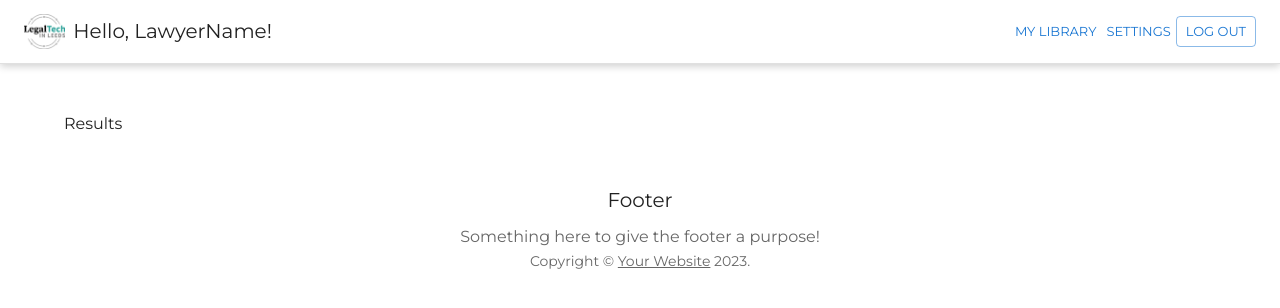
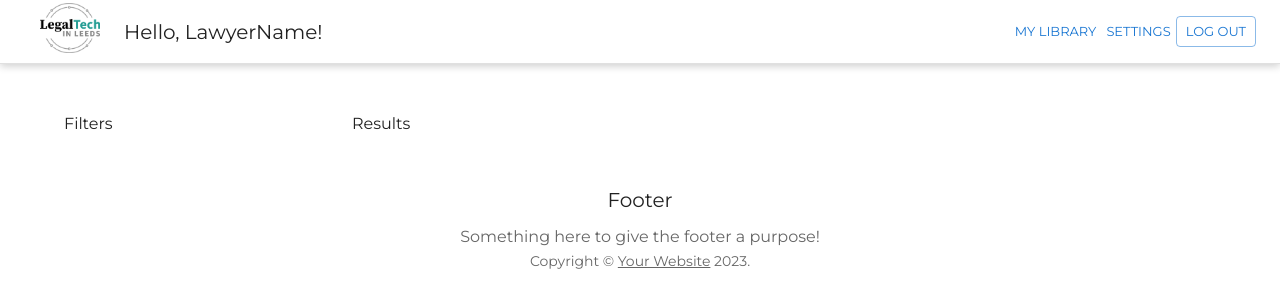
Before and after one commit to TimJones159/LegalTechBigHack, a React (Create React App) app: page /search in a window 1280 px wide. Shown: the top 308 px of the page. Built offline with nearby package versions, Linux system fonts and the light colour scheme.

Commit message:
FiltersList

```diff
--- /dev/null
+++ b/src/components/FiltersList.js
@@ -0,0 +1,6 @@
+
+export const FiltersList = () => {
+    return <div>Filters</div>;
+}
+
+export default FiltersList;
--- a/src/components/Header.js
+++ b/src/components/Header.js
@@ -14,11 +14,13 @@ function Header(props) {
     <React.Fragment>
       <Toolbar sx={{ borderBottom: 1, borderColor: 'divider', boxShadow: '0 2px 8px 0 rgba(0,0,0,0.2)' }}>
         <div style={{ display: 'flex', alignItems: 'center', flex: 1 }}>
-          <img
-            src="/logo.png"
-            alt="Logo"
-            style={{ maxHeight: '35px', marginRight: '8px' }}
-          />
+          <div className="header__logo">
+            <img
+              src="/logo.png"
+              alt="Logo"
+              style={{ maxHeight: '50px', marginRight: '8px' }}
+            />
+          </div>
           <Typography
             component="h2"
             variant="h6"
@@ -35,7 +37,8 @@ function Header(props) {
           color="inherit"
           align="center"
           noWrap
-          sx={{ flex: 1 }}
+          sx={{ marginRight: '35px' }}
+
         >
         </Typography>
         <Button size="small">
--- a/src/components/Results.js
+++ b/src/components/Results.js
@@ -1,3 +1,23 @@
-export default function Results() {
-  return <div>Results</div>;
-}
+import React, { useState } from "react";
+import Grid from "@mui/material/Grid";
+import Button from "@mui/material/Button";
+import List from "@mui/material/List";
+import ListItem from "@mui/material/ListItem";
+import ListItemText from "@mui/material/ListItemText";
+
+import FiltersList from "./FiltersList";
+
+export const Results = () => {
+	return (
+		<Grid container>
+			<Grid item xs={12} sm={3}>
+				<FiltersList />
+			</Grid>
+			<Grid item xs={12} sm={9}>
+				Results
+			</Grid>
+		</Grid>
+	);
+};
+
+export default Results;
--- a/src/index.css
+++ b/src/index.css
@@ -23,3 +23,8 @@ body {
 .searchSection__searchBar {
   width: 50%;
 }
+
+.header__logo {
+  min-width: 100px;
+  text-align: center;
+}
```
